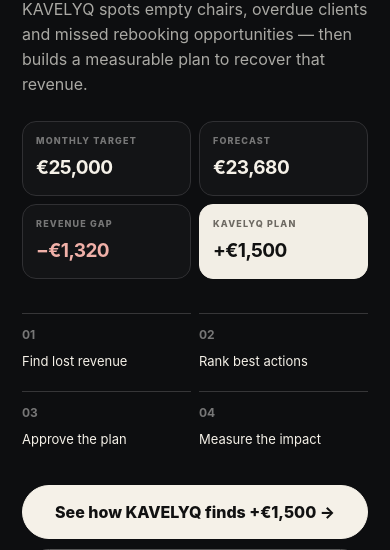
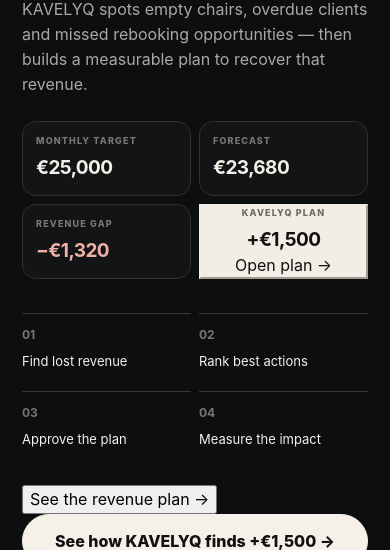
Before and after one commit to takacsbence555-ctrl/-takacsbence555-ctrl.github.io, a plain HTML site: page index.html in a window 390 px wide. Shown: the part 294-844 px from the top of the page. Drawn offline with Linux system fonts and the light colour scheme.

Commit message:
Make revenue plan interactive and surface mobile CTA

```diff
--- a/index.html
+++ b/index.html
@@ -20,7 +20,7 @@
   if(typeof window.applyGuestLanguage==="function") window.applyGuestLanguage(lang);
 };
 </script>
-    <link rel="stylesheet" href="style.css?v=hero-refine-3" />
+    <link rel="stylesheet" href="style.css?v=cta-fix-4" />
   </head>
   <body><section class="sales-entry" id="salesEntry">
   <div class="sales-entry-inner">
@@ -31,7 +31,7 @@
       <div><small>MONTHLY TARGET</small><b>€25,000</b></div>
       <div><small>FORECAST</small><b>€23,680</b></div>
       <div class="sales-gap"><small>REVENUE GAP</small><b>−€1,320</b></div>
-      <div class="sales-upside"><small>KAVELYQ PLAN</small><b>+€1,500</b></div>
+      <button class="sales-upside sales-plan-card" type="button" aria-label="Open the KAVELYQ revenue plan" onclick="document.getElementById('salesEntry').classList.add('hidden');document.querySelector('[data-view=hq]').click();window.__openModule('operator')"><small>KAVELYQ PLAN</small><b>+€1,500</b><span>Open plan →</span></button>
     </div>
     <div class="sales-proof">
       <div><b>01</b><span>Find lost revenue</span></div>
@@ -39,6 +39,7 @@
       <div><b>03</b><span>Approve the plan</span></div>
       <div><b>04</b><span>Measure the impact</span></div>
     </div>
+    <div class="sales-mobile-cta"><button type="button" onclick="document.getElementById('salesEntry').classList.add('hidden');document.querySelector('[data-view=hq]').click();window.__openModule('operator')">See the revenue plan →</button></div>
     <div class="sales-actions">
       <button class="sales-primary" type="button" onclick="document.getElementById('salesEntry').classList.add('hidden');document.querySelector('[data-view=hq]').click();window.__openModule('operator')">See how KAVELYQ finds +€1,500 →</button>
       <button class="sales-secondary" type="button" onclick="document.getElementById('salesEntry').classList.add('hidden');document.querySelector('[data-view=booking]').click()">Try guest booking</button>
```
